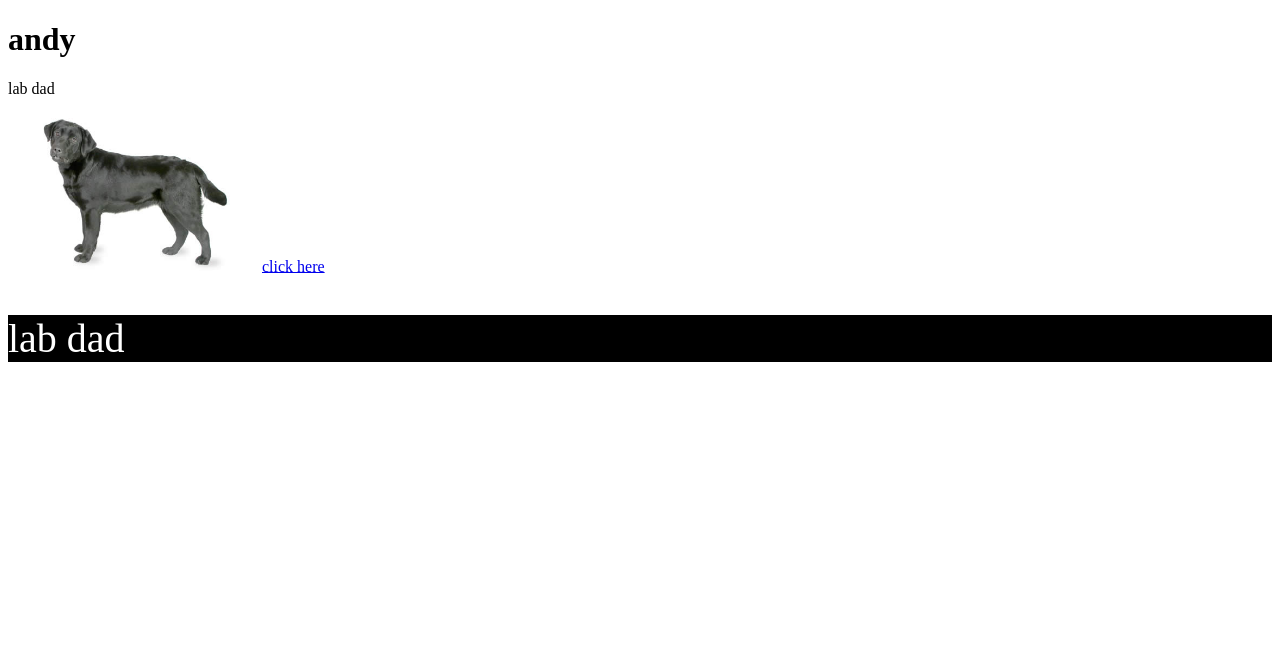
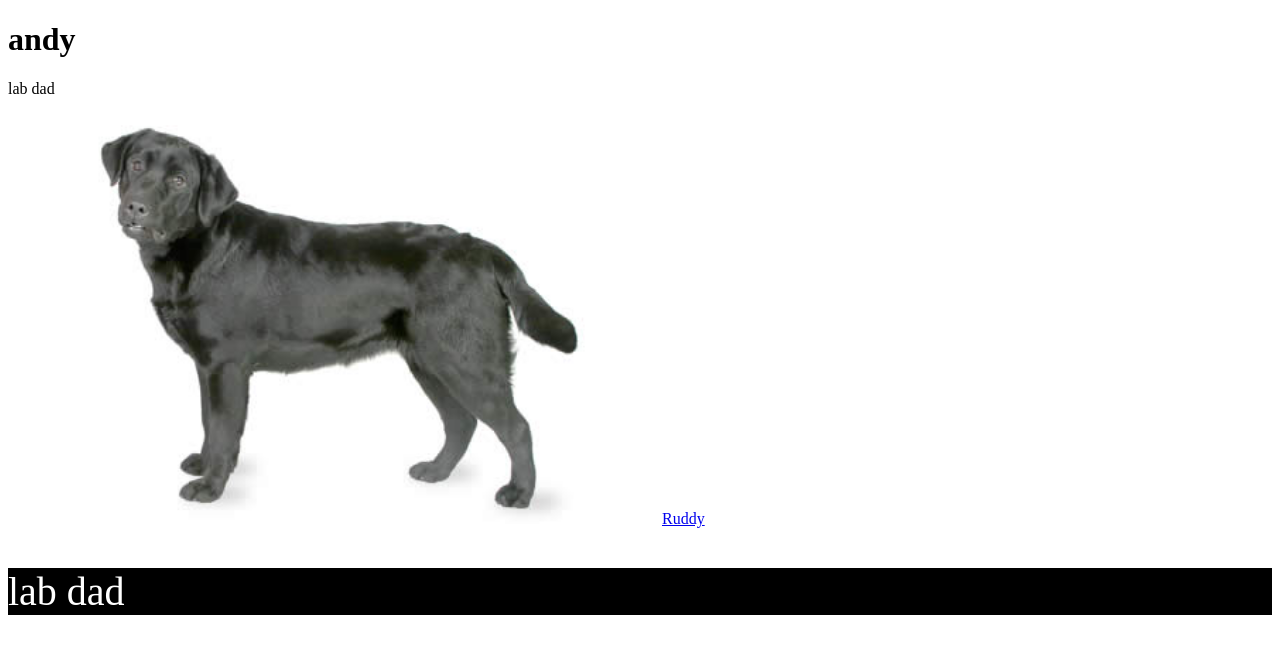
Before and after one commit to andyzwit/andyzwit.github.io, a plain HTML site: page index.html in a window 1280 px wide. Drawn offline with Linux system fonts and the light colour scheme.

Commit message:
change the link

```diff
--- a/index.html
+++ b/index.html
@@ -8,8 +8,8 @@
 <body>
 	<h1>andy</h1>
 	<p>lab dad</p>
-	<img src="dog.webp" width="250px">
-	<a href="http://google.com">click here</a>
+	<img src="dog.webp" width="650px">
+	<a href="http://google.com">Ruddy</a>
 	<div class="myclass">
 		<p>lab dad</p>
 	</div>
```
